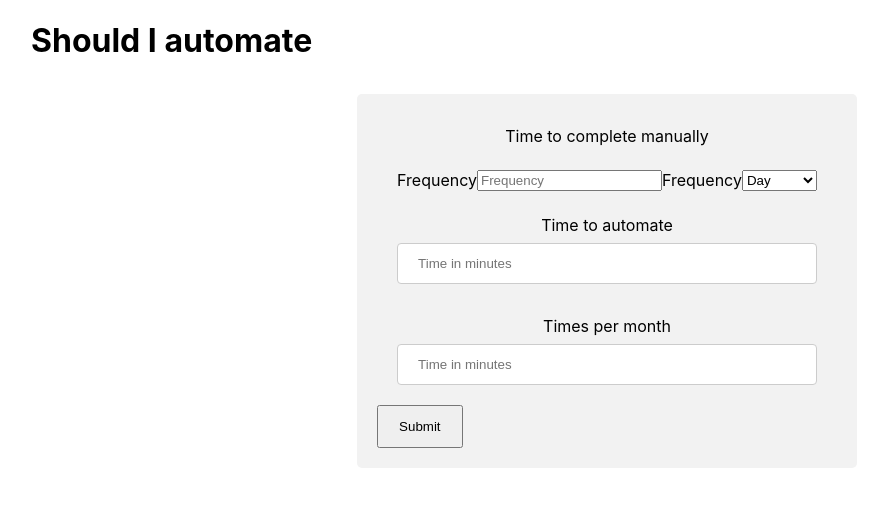
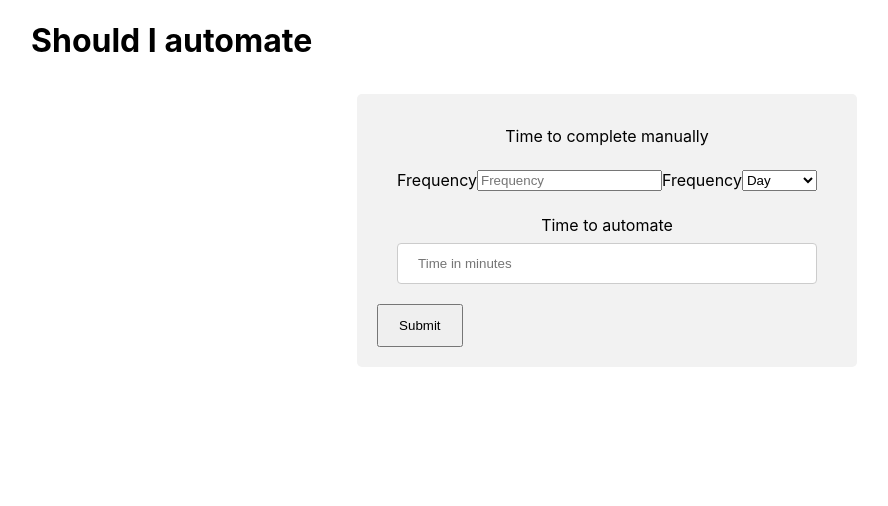
Before and after one commit to aedificatorum/shouldiautomateit, a React (Create React App) app: page / in a window 1280 px wide. Shown: the top 506 px of the page, without its empty margins (33-921 px from the left). Built offline with nearby package versions, Linux system fonts and the light colour scheme.

Commit message:
remove time per month

```diff
--- a/src/App.js
+++ b/src/App.js
@@ -19,10 +19,17 @@ class App extends Component {
 
   handleSubmit = event => {
     event.preventDefault();
+    this.setState({
+      frequency: 0,
+      unit: '',
+      automationTime: 0
+    })
   };
+
 
   render() {
     console.log(this.state);
+    console.log(this.props)
     return (
       <div>
         <h1>Should I automate</h1>
@@ -58,14 +65,7 @@ class App extends Component {
                 onChange={this.handleChange}
               />
             </div>
-            <div className="row">
-              <label htmlFor="times-month">Times per month</label>
-              <input
-                type="text"
-                id="times-month"
-                placeholder="Time in minutes"
-              />
-            </div>
+
             <button className="row" type="submit">
               Submit
             </button>
```
